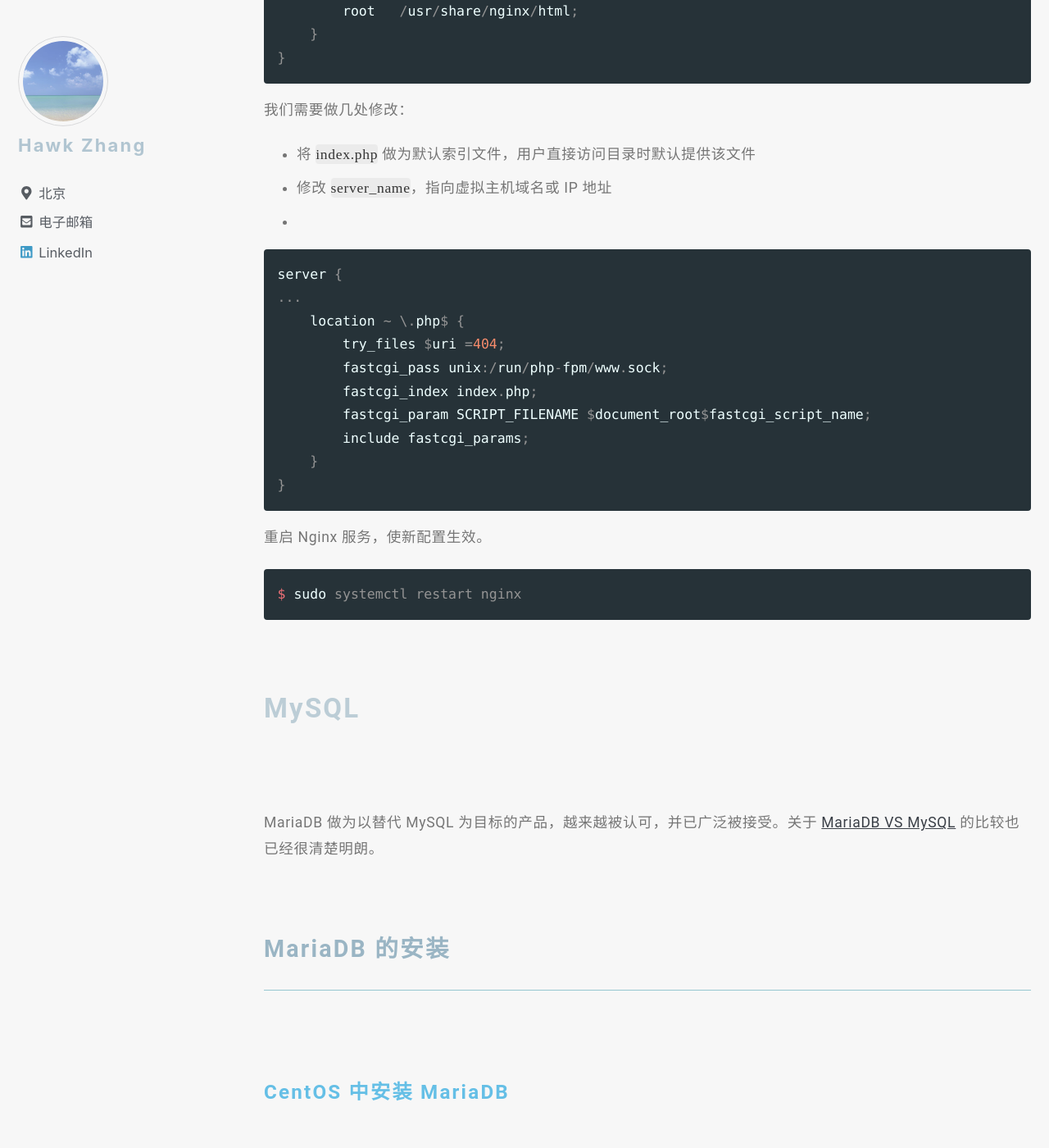
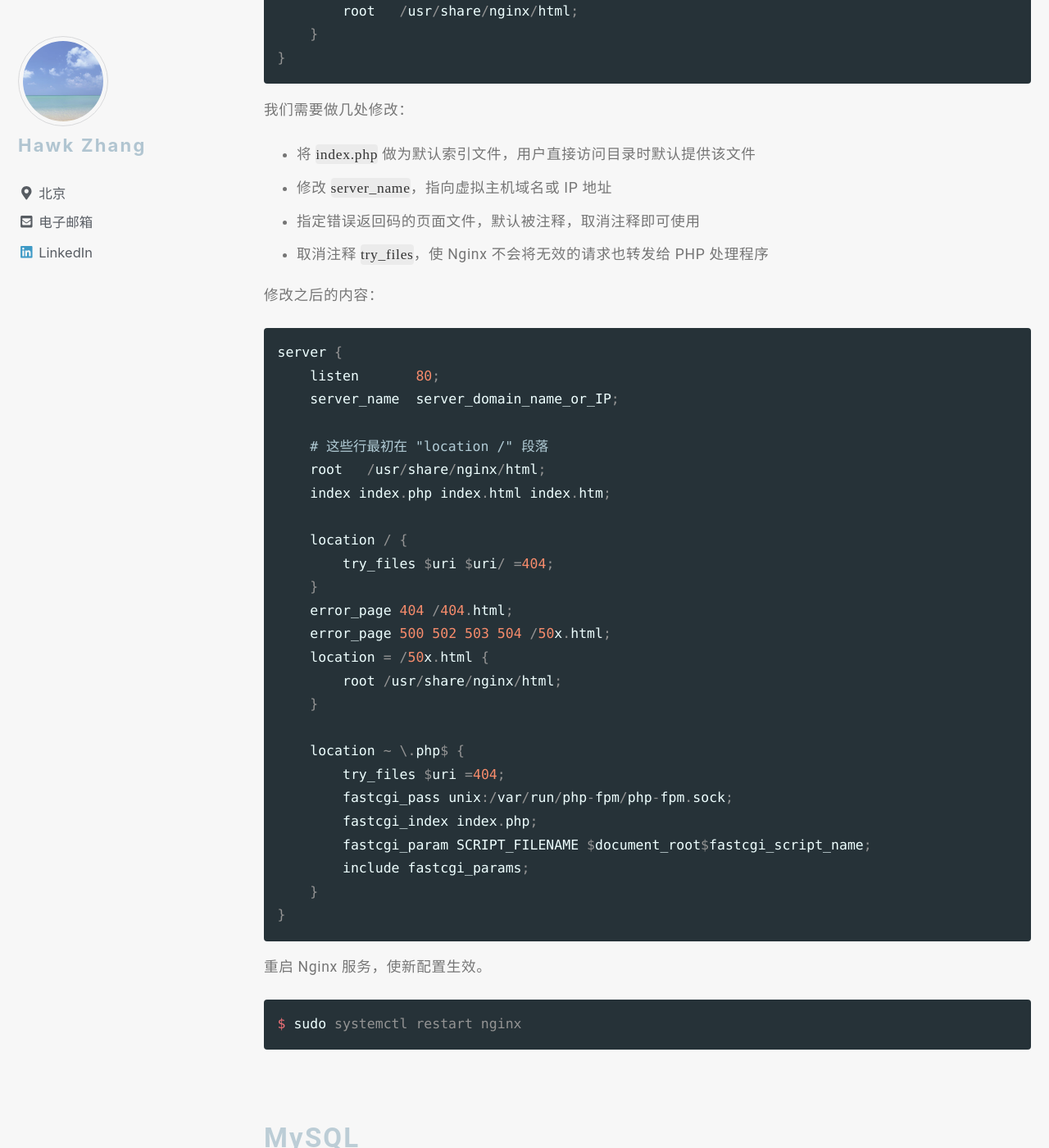
Before and after one commit to narru888/linotes_note, a Jekyll site: the page built from _posts/framework/2017-12-04-lamp_intro.md, in a window 1280 px wide and 1400 px high, scrolled down 16803 px. Shown: the whole window at 82% size. Built offline with Jekyll 4.4.1, drawn with Linux system fonts in a browser that asks for light colours; nearby versions of some CDN libraries; a script that is not in the unit is left out.

Commit message:
update on 2018-10-07 11:30:01 CST

````diff
--- a/_posts/framework/2017-12-04-lamp_intro.md
+++ b/_posts/framework/2017-12-04-lamp_intro.md
@@ -519,14 +519,32 @@ server {
 
 * 将 `index.php` 做为默认索引文件，用户直接访问目录时默认提供该文件
 * 修改 `server_name`，指向虚拟主机域名或 IP 地址
-*
+* 指定错误返回码的页面文件，默认被注释，取消注释即可使用
+* 取消注释 `try_files`，使 Nginx 不会将无效的请求也转发给 PHP 处理程序
+
+修改之后的内容：
 
 ```conf
 server {
-...
+    listen       80;
+    server_name  server_domain_name_or_IP;
+
+    # 这些行最初在 "location /" 段落
+    root   /usr/share/nginx/html;
+    index index.php index.html index.htm;
+
+    location / {
+        try_files $uri $uri/ =404;
+    }
+    error_page 404 /404.html;
+    error_page 500 502 503 504 /50x.html;
+    location = /50x.html {
+        root /usr/share/nginx/html;
+    }
+
     location ~ \.php$ {
         try_files $uri =404;
-        fastcgi_pass unix:/run/php-fpm/www.sock;
+        fastcgi_pass unix:/var/run/php-fpm/php-fpm.sock;
         fastcgi_index index.php;
         fastcgi_param SCRIPT_FILENAME $document_root$fastcgi_script_name;
         include fastcgi_params;
````
